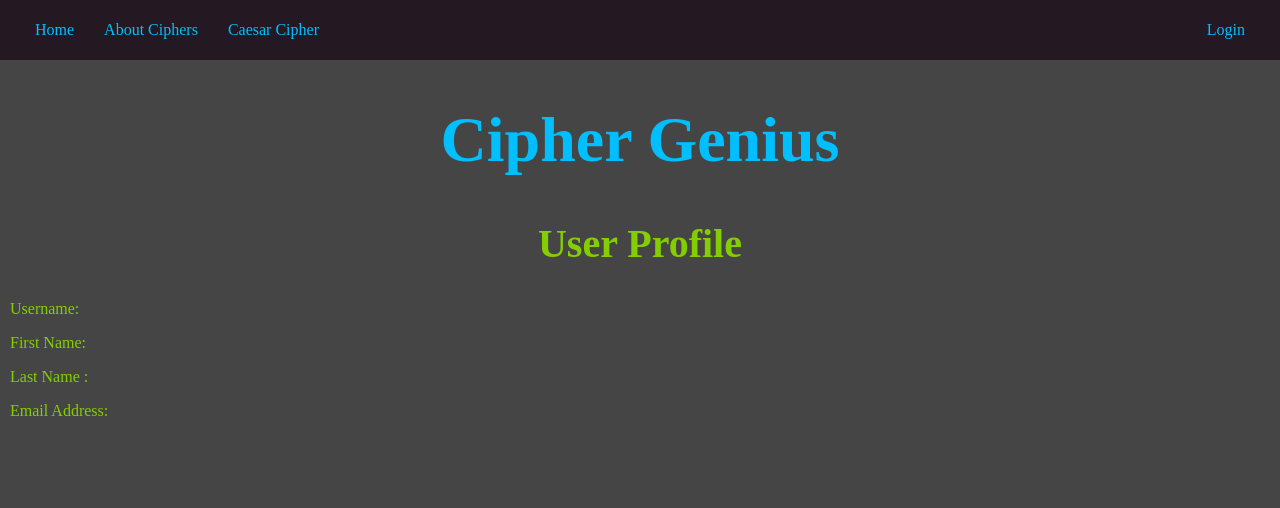
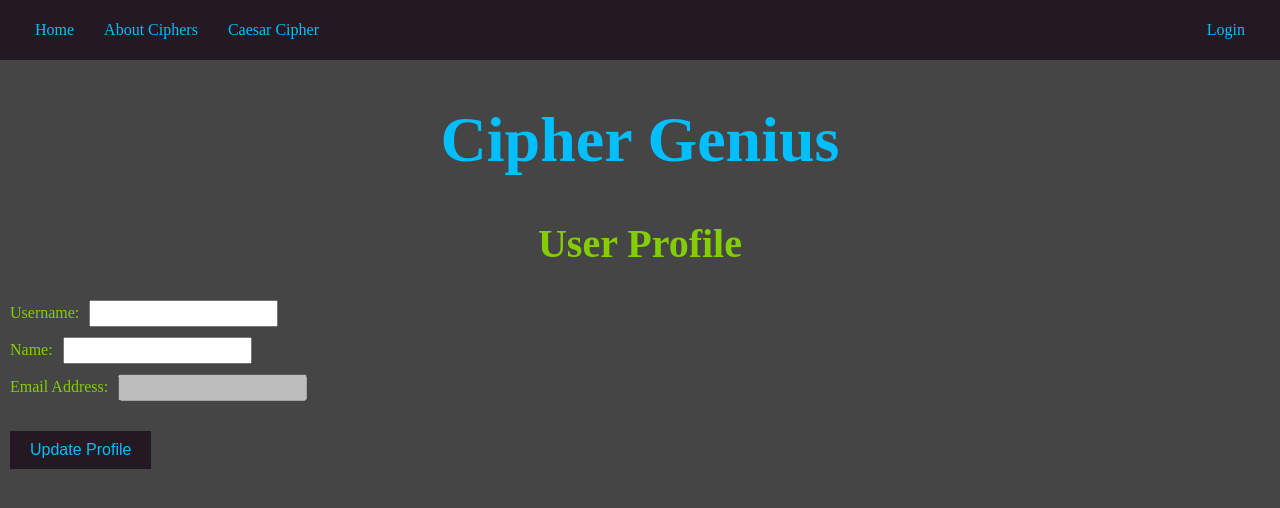
Before and after one commit to MiTOBrien/cipher_genius_fe, a Vue app: page /profile in a window 1280 px wide. Shown: the top 508 px of the page. Built offline with nearby package versions, Linux system fonts and the light colour scheme.

Commit message:
enables pinia and revamps how user mgmt is handled.

```diff
--- a/src/stores/useUserStore.js
+++ b/src/stores/useUserStore.js
@@ -4,30 +4,25 @@ import { defineStore } from 'pinia'
 export const useUserStore = defineStore('user', {
   state: () => ({
     username: '',
-    firstName: '',
-    lastName: '',
+    name: '',
     email: '',
     token: '',
   }),
   actions: {
     setUser(user) {
-      this.username = user.username
-      this.firstName = user.first_name || ''
-      this.lastName = user.last_name || ''
+      this.username = user.username || ''
+      this.name = user.name || ''
       this.email = user.email
       this.token = user.token
 
-      // Optional: sync with localStorage
       localStorage.setItem('username', this.username)
-      localStorage.setItem('firstName', this.firstName)
-      localStorage.setItem('lastName', this.lastName)
+      localStorage.setItem('name', this.name)
       localStorage.setItem('email', this.email)
       localStorage.setItem('token', this.token)
     },
     logout() {
       this.username = ''
-      this.firstName = ''
-      this.lastName = ''
+      this.name = ''
       this.email = ''
       this.token = ''
 
@@ -35,8 +30,7 @@ export const useUserStore = defineStore('user', {
     },
     restoreFromLocalStorage() {
       this.username = localStorage.getItem('username') || ''
-      this.firstName = localStorage.getItem('firstName') || ''
-      this.lastName = localStorage.getItem('lastName') || ''
+      this.name = localStorage.getItem('name') || ''
       this.email = localStorage.getItem('email') || ''
       this.token = localStorage.getItem('token') || ''
     },
--- a/src/views/LandingView.vue
+++ b/src/views/LandingView.vue
@@ -10,25 +10,30 @@ const userStore = useUserStore()
 
 const login = async () => {
   try {
-    const response = await fetch('http://localhost:3000/api/v1/users/sign_in', {
+    const response = await fetch('http://localhost:3001/login', {
       method: 'POST',
       headers: { 'Content-Type': 'application/json' },
       body: JSON.stringify({
-        email: email.value,
-        password: password.value,
+        user: {
+          email: email.value,
+          password: password.value,
+        },
       }),
     })
 
     const data = await response.json()
 
-    if (response.ok) {
+    const token = data.status.token
+
+    if (response.ok && token) {
       userStore.setUser({
-        token: data.token,
-        username: data.user.username,
-        firstname: data.user.first_name,
-        lastname: data.user.last_name,
-        email: data.user.email
+        token: token,
+        username: data.status.data.user.username,
+        name: data.status.data.user.name,
+        email: data.status.data.user.email,
       })
+
+      localStorage.setItem('token', token)
 
       router.push('/home')
     } else {
--- a/src/views/ProfileView.vue
+++ b/src/views/ProfileView.vue
@@ -1,26 +1,74 @@
 <script setup>
-import { computed, onMounted } from 'vue'
+import { onMounted } from 'vue'
 import { useUserStore } from '@/stores/useUserStore'
 
 const userStore = useUserStore()
 
-// Restore data from localStorage in case the page was reloaded
 onMounted(() => {
   userStore.restoreFromLocalStorage()
 })
 
-const username = computed(() => userStore.username)
-const email = computed(() => userStore.email)
-const firstname = computed(() => userStore.firstname)
-const lastname = computed(() => userStore.lastname)
+const updateProfile = async () => {
+  const token = localStorage.getItem('token')
+  if (!token) {
+    alert('Not logged in')
+    return
+  }
+
+  try {
+    console.log('name', userStore.name)
+    console.log('username', userStore.username)
+    const response = await fetch('http://localhost:3001/api/v1/users/update', {
+      method: 'PUT',
+      headers: {
+        'Content-Type': 'application/json',
+        Accept: 'application/json',
+        Authorization: `Bearer ${token}`,
+      },
+      body: JSON.stringify({
+        user: {
+          name: userStore.name,
+          username: userStore.username,
+        },
+      }),
+    })
+
+    const data = await response.json()
+
+    if (response.ok) {
+      userStore.username = data.user.username
+      userStore.name = data.user.name
+
+      alert('Profile updated successfully!')
+    } else {
+      alert(data.error || 'Update failed')
+    }
+  } catch (err) {
+    console.error(err)
+    alert('An error occurred while updating the profile')
+  }
+}
 </script>
 
 <template>
   <h2>User Profile</h2>
-  <p>Username: {{ username }}</p>
-  <p>First Name: {{ firstname }}</p>
-  <p>Last Name : {{ lastname }}</p>
-  <p>Email Address: {{ email }}</p>
+
+  <div class="profile-field">
+    <label for="username">Username:</label>
+    <input type="text" v-model="userStore.username" id="username" name="username" />
+  </div>
+
+  <div class="profile-field">
+    <label for="name">Name:</label>
+    <input type="text" v-model="userStore.name" id="name" name="name" />
+  </div>
+
+  <div class="profile-field">
+    <label>Email Address:</label>
+    <input type="email" v-model="userStore.email" disabled />
+  </div>
+
+  <button @click="updateProfile">Update Profile</button>
 </template>
 
 <style scoped>
@@ -30,8 +78,23 @@ h2 {
   font-size: 2.5rem;
 }
 
-p {
+.profile-field {
+  margin: 10px;
   color: #84ce00;
+}
+
+input {
   margin-left: 10px;
+  padding: 4px;
+}
+
+button {
+  margin: 20px 10px;
+  padding: 10px 20px;
+  font-size: 1rem;
+  background-color: #241822;
+  color: #01bfff;
+  border: none;
+  cursor: pointer;
 }
 </style>
--- a/src/views/RegistrationView.vue
+++ b/src/views/RegistrationView.vue
@@ -4,8 +4,7 @@ import { RouterLink, useRouter } from 'vue-router'
 
 const email = ref('')
 const username = ref('')
-const firstname = ref('')
-const lastname = ref('')
+const name = ref('')
 const password = ref('')
 const confirmpassword = ref('')
 const router = useRouter()
@@ -25,8 +24,7 @@ const register = async () => {
         username: username.value,
         password: password.value,
         confirmpassword: confirmpassword.value,
-        firstname: firstname.value,
-        lastname: lastname.value,
+        name: name.value,
       }),
     })
 
@@ -48,29 +46,19 @@ const register = async () => {
 <template>
   <div class="login-form">
     <form @submit.prevent="register">
-      <input v-model="username" type="text" id="username" name="username" placeholder="username" />
+      <input
+        v-model="username"
+        type="text"
+        id="username"
+        name="username"
+        placeholder="Username - optional"
+      />
       <br />
       <label for="username">Username</label>
       <br />
-      <input
-        v-model="firstname"
-        type="text"
-        id="firstname"
-        name="firstname"
-        placeholder="first name - optional"
-      />
+      <input v-model="name" type="text" id="name" name="name" placeholder="Name - optional" />
       <br />
-      <label for="firstname">First Name</label>
-      <br />
-      <input
-        v-model="lastname"
-        type="text"
-        id="lastname"
-        name="lastname"
-        placeholder="last name - optional"
-      />
-      <br />
-      <label for="lastname">Last Name</label>
+      <label for="name">Name</label>
       <br />
       <input v-model="email" type="email" id="email" name="email" placeholder="email address" />
       <br />
```
